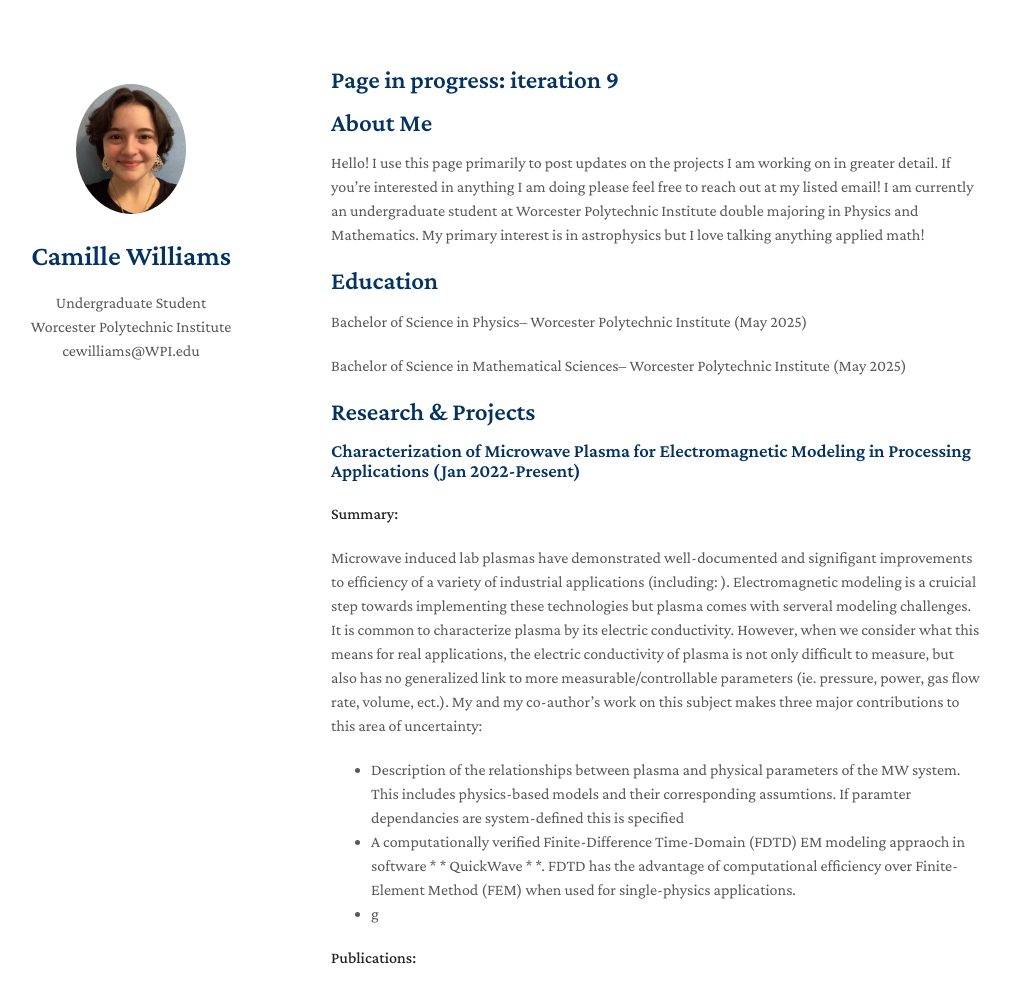
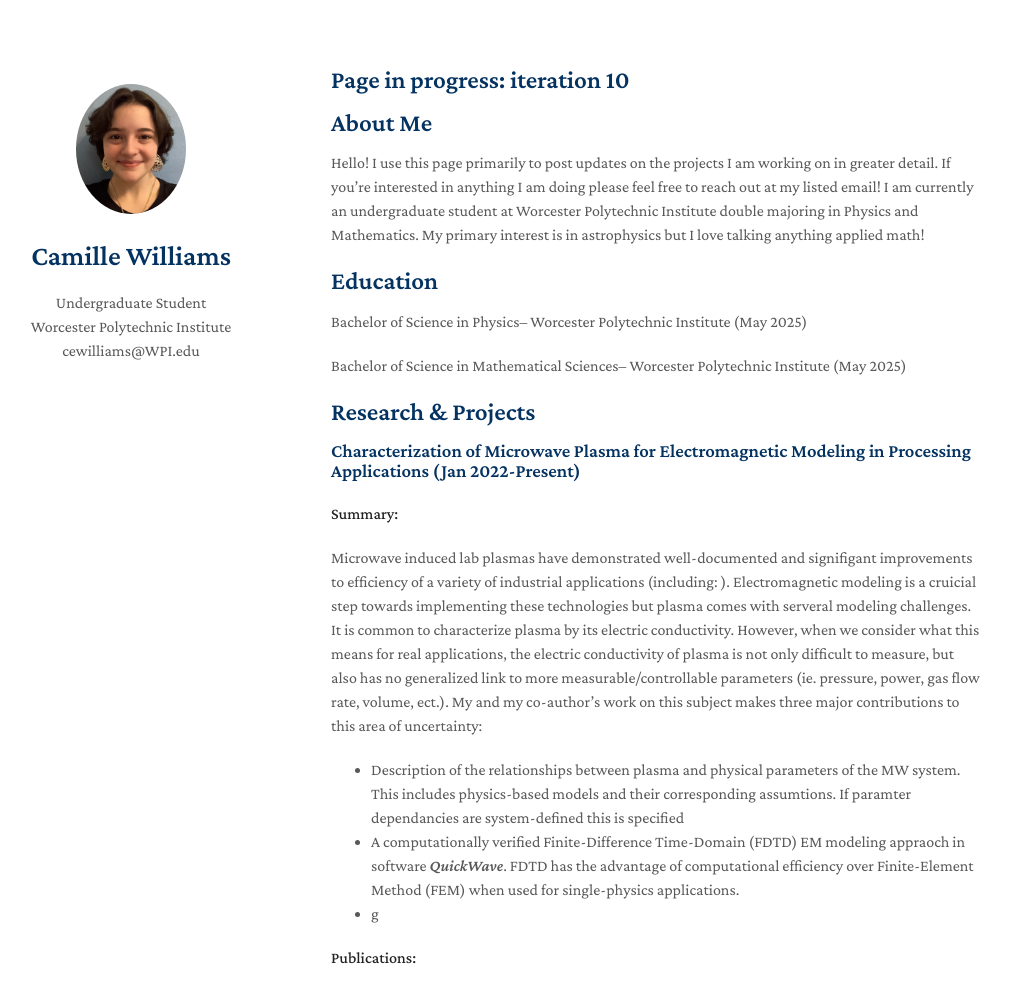
Before and after one commit to CamilleW8831/CamilleW8831.github.io, a Jekyll site: the page built from index.md, in a window 1280 px wide and 1400 px high. Shown: the top 988 px of the window, without its empty margins (139-1149 px from the left). Built offline with Jekyll 4.4.1, drawn with Linux system fonts in a browser that asks for light colours; nearby versions of some CDN libraries; a style sheet for code colours, icons or effects is not loaded; our own code applies the rules of GitHub Pages for plain Markdown files.

Commit message:
Update index.md

```diff
--- a/index.md
+++ b/index.md
@@ -2,7 +2,7 @@
 layout: homepage
 ---
 
-## Page in progress: iteration 9
+## Page in progress: iteration 10
 
 ## About Me
 Hello! I use this page primarily to post updates on the projects I am working on in greater detail. If you're interested in anything I am doing please feel free to reach out at my listed email! I am currently an undergraduate student at Worcester Polytechnic Institute double majoring in Physics and Mathematics. My primary interest is in astrophysics but I love talking anything applied math!
@@ -19,7 +19,7 @@ Bachelor of Science in Mathematical Sciences-- Worcester Polytechnic Institute (
 
 Microwave induced lab plasmas have demonstrated well-documented and signifigant improvements to efficiency of a variety of industrial applications (including: ). Electromagnetic modeling is a cruicial step towards implementing these technologies but plasma comes with serveral modeling challenges. It is common to characterize plasma by its electric conductivity. However, when we consider what this means for real applications, the electric conductivity of plasma is not only difficult to measure, but also has no generalized link to more measurable/controllable parameters (ie. pressure, power, gas flow rate, volume, ect.). My and my co-author's work on this subject makes three major contributions to this area of uncertainty:
 - Description of the relationships between plasma and physical parameters of the MW system. This includes physics-based models and their corresponding assumtions. If paramter dependancies are system-defined this is specified
-- A computationally verified Finite-Difference Time-Domain (FDTD) EM modeling appraoch in software * * QuickWave * *. FDTD has the advantage of computational efficiency over Finite-Element Method (FEM) when used for single-physics applications.
+- A computationally verified Finite-Difference Time-Domain (FDTD) EM modeling appraoch in software *QuickWave*. FDTD has the advantage of computational efficiency over Finite-Element Method (FEM) when used for single-physics applications.
 - g
 
 **Publications:**
```
